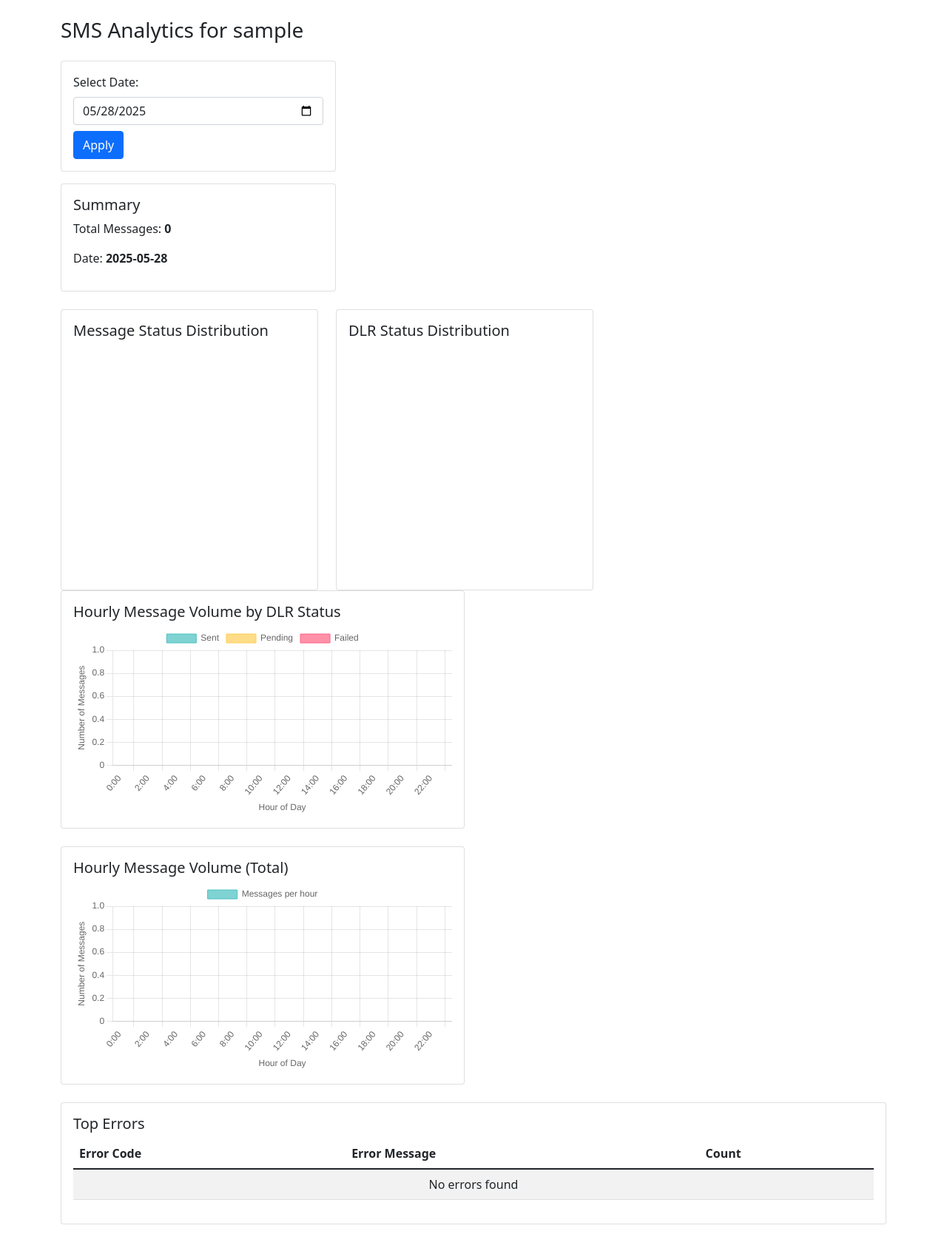
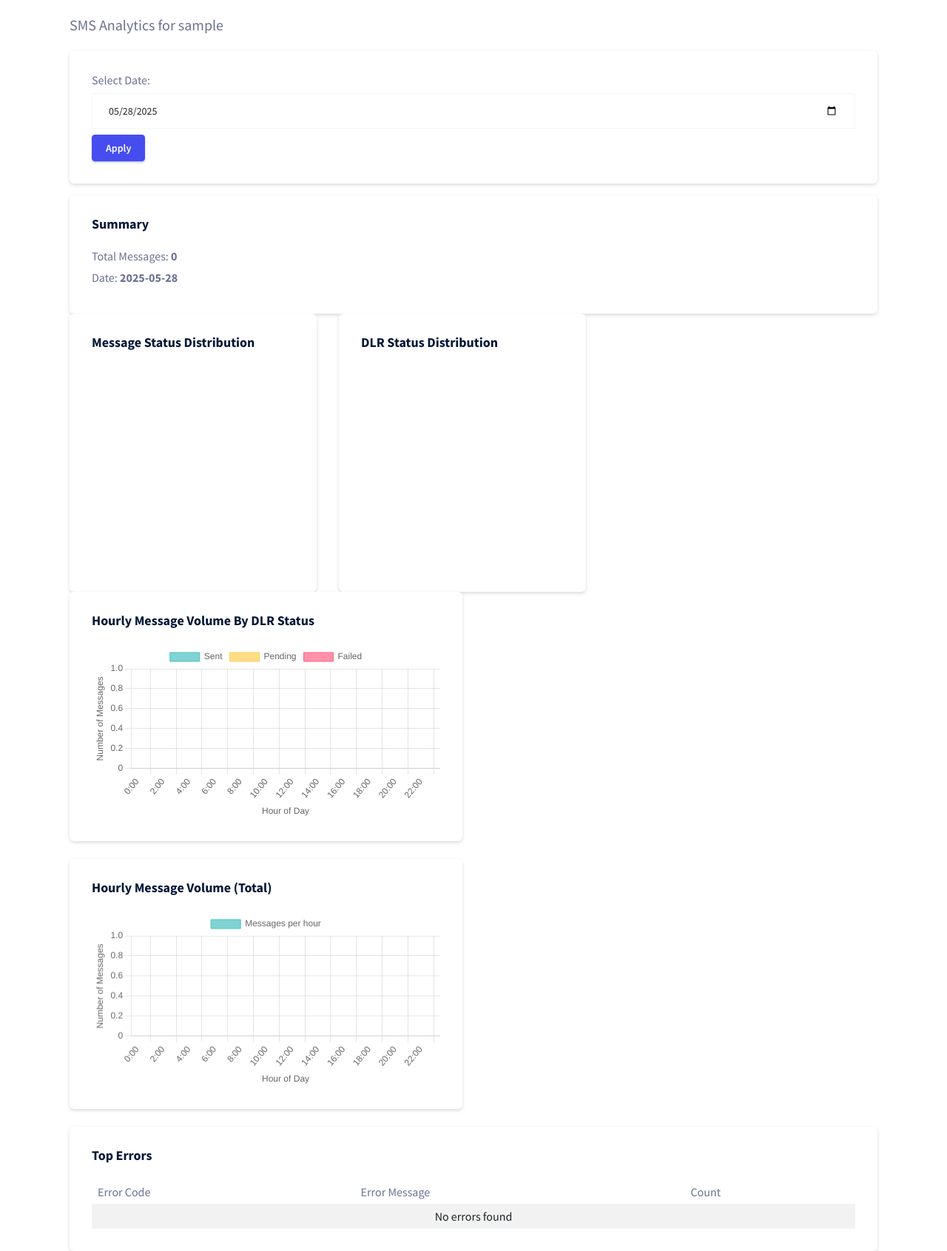
Before and after one commit to itsolution4india/sms_center, a Django app: page /analytics/sample/ in a window 1280 px wide. Shown: the whole page at 74% size. Before the commit the page ends 1655 px from the top, so only its background shows below. Run offline with Django 5.2, Linux system fonts and the light colour scheme; data that the repository does not hold is empty; a map, chart or similar area stays blank; some libraries are stand-ins or nearby versions.

Commit message:
updated ui

```diff
--- a/sms_app/templates/base.html
+++ b/sms_app/templates/base.html
@@ -14,6 +14,8 @@
     <!-- End plugin css for this page -->
     <!-- inject:css -->
     <link rel="stylesheet" href="{% static 'css/style.css' %}">
+    <script src="https://cdn.jsdelivr.net/npm/chart.js"></script>
+    <script src="https://code.jquery.com/jquery-3.6.0.min.js"></script>
     <!-- endinject -->
     <link rel="shortcut icon" href="{% static 'images/favicon.ico' %}" />
     {% block extra_css %}{% endblock %}
@@ -304,7 +306,7 @@
     <!-- endinject -->
     <!-- plugin js for this page -->
     <!-- End plugin js for this page -->
-    <script src="{% static 'vendors/chart.js/Chart.min.js' %}"></script>
+    <!-- <script src="{% static 'vendors/chart.js/Chart.min.js' %}"></script> -->
     <script src="{% static 'vendors/progressbar.js/progressbar.min.js' %}"></script>
 		<script src="{% static 'vendors/chartjs-plugin-datalabels/chartjs-plugin-datalabels.js' %}"></script>
 		<script src="{% static 'vendors/justgage/raphael-2.1.4.min.js' %}"></script>
--- a/sms_app/templates/user_analytics.html
+++ b/sms_app/templates/user_analytics.html
@@ -1,19 +1,15 @@
-<!DOCTYPE html>
-<html>
-<head>
-    <title>Analytics for {{ username }}</title>
-    <link href="https://cdn.jsdelivr.net/npm/bootstrap@5.1.3/dist/css/bootstrap.min.css" rel="stylesheet">
-    <script src="https://cdn.jsdelivr.net/npm/chart.js"></script>
-    <script src="https://code.jquery.com/jquery-3.6.0.min.js"></script>
-</head>
-<body>
+{% extends 'base.html' %}
+
+{% block title %}Analytics for {{ username }}{% endblock %}
+
+{% block content %}
     <div class="container mt-4">
         <h3 class="mb-4">SMS Analytics for <span id="username">{{ username }}</span></h3>
 
         <!-- Date Filter -->
         <div class="row">
-            <div class="col mb-4">
-            <div class="col-md-4 mb-3">
+            <div class="col">
+            <div class="col mb-3">
                 <div class="card">
                     <div class="card-body">
                         <label for="dateFilter" class="form-label">Select Date:</label>
@@ -22,7 +18,7 @@
                     </div>
                 </div>
             </div>
-            <div class="col-md-4">
+            <div class="col">
                 <div class="card">
                     <div class="card-body">
                         <h5 class="card-title">Summary</h5>
@@ -345,5 +341,4 @@
             });
         }
     </script>
-</body>
-</html>
+{% endblock %}
```
